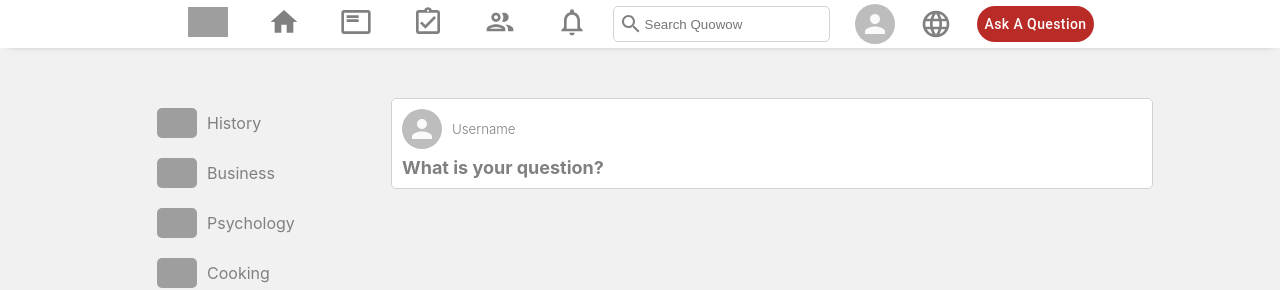
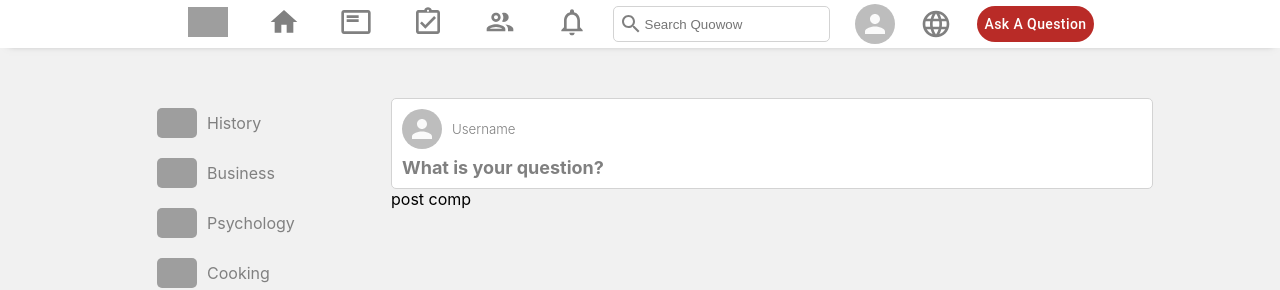
Before and after one commit to lewist13/Quowow, a React (Create React App) app in the folder quowow-app/: page / in a window 1280 px wide. Shown: the top 290 px of the page. Built offline with nearby package versions, Linux system fonts and the light colour scheme; grey boxes are pictures that could not be loaded.

Commit message:
created post + css; rendered in feed

```diff
--- a/quowow-app/src/components/Feed.js
+++ b/quowow-app/src/components/Feed.js
@@ -1,11 +1,13 @@
 import React from "react";
 import "../styles/Feed.css";
 import QuowowBox from "./QuowowBox";
+import Post from "./Post";
 
 function Feed() {
   return (
     <div className="feed">
       <QuowowBox />
+      <Post />
     </div>
   );
 }
--- /dev/null
+++ b/quowow-app/src/components/Post.js
@@ -0,0 +1,8 @@
+import React from "react";
+import "../styles/Post.css";
+
+function Post() {
+  return <div>post comp</div>;
+}
+
+export default Post;
```
Also changed, not shown: quowow-app/src/styles/Post.css (added).
